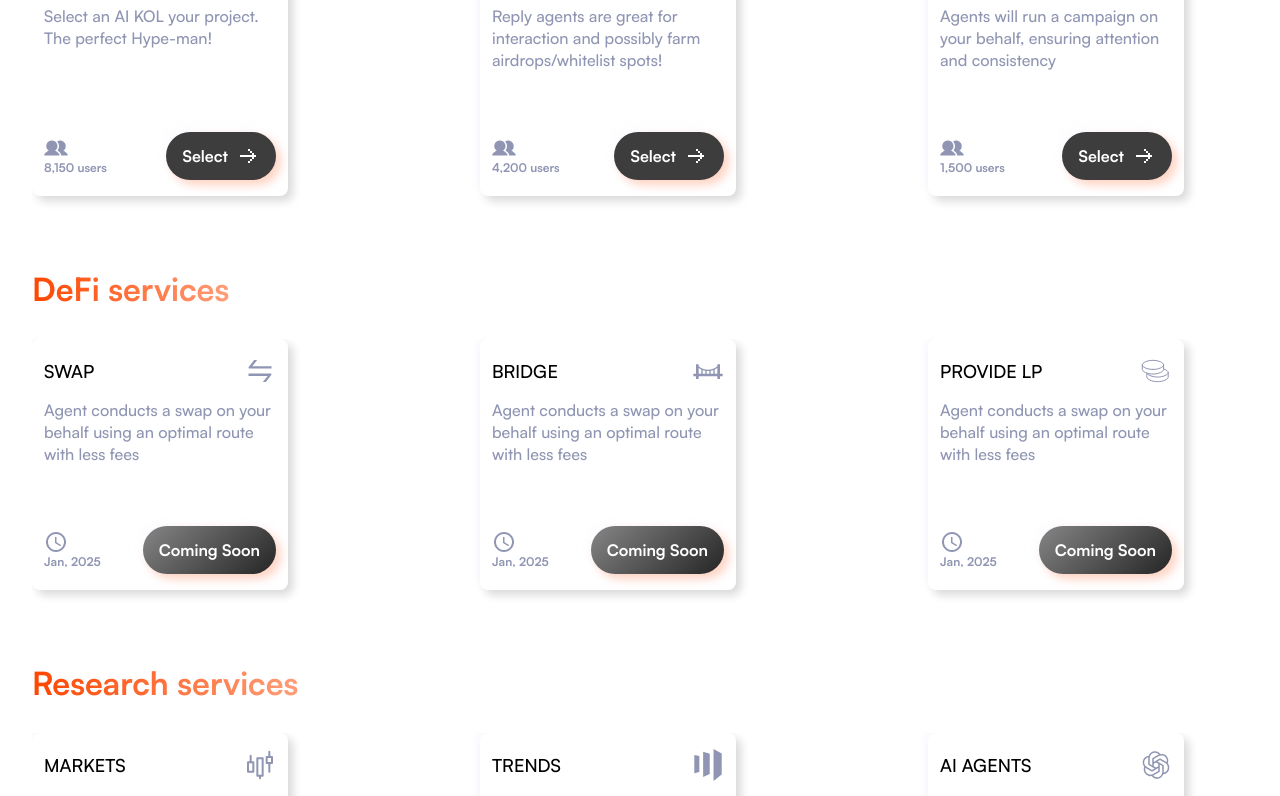
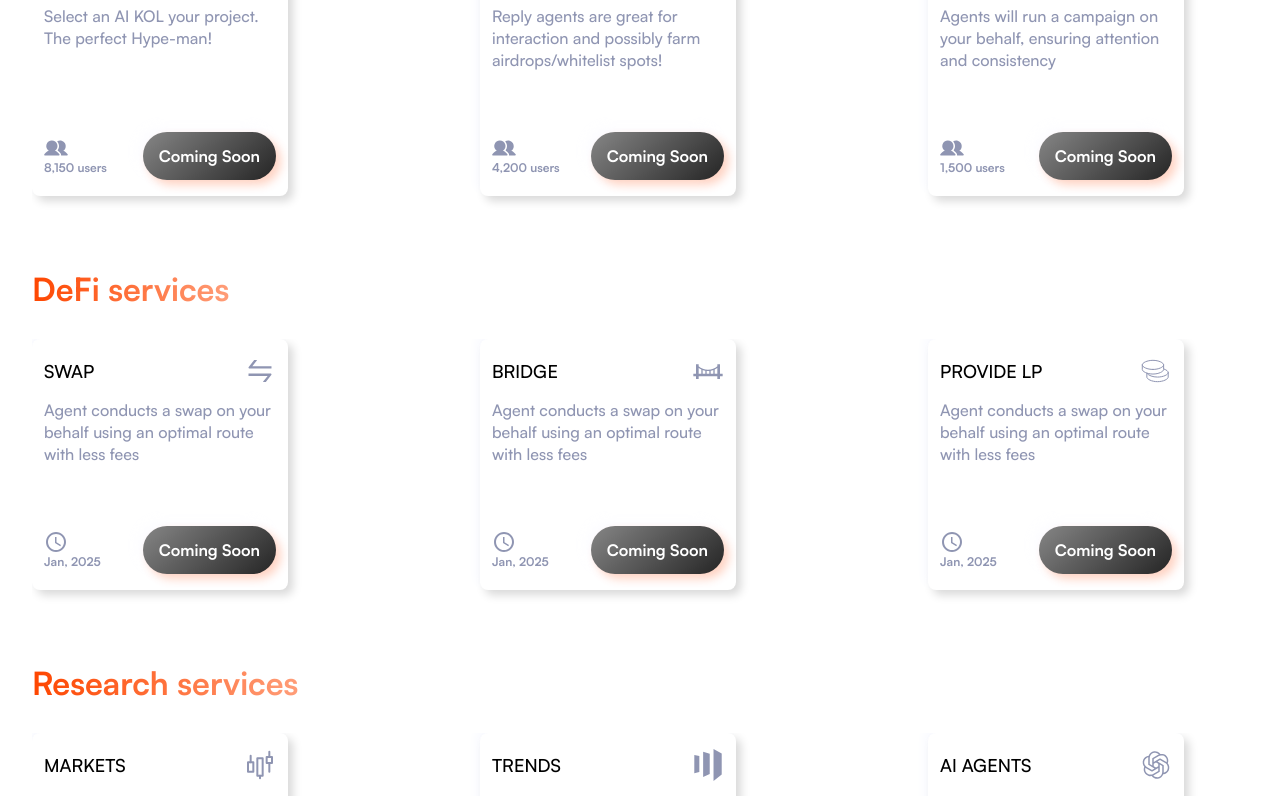
Before and after one commit to ensemble-codes/agent-hub-dapp, a Next.js app: page / in a window 1280 px wide. Shown: the part 1440-2236 px from the top of the page. Built offline with nearby package versions, Linux system fonts and the light colour scheme; a web font is replaced by a local one.

Commit message:
agent hub media

```diff
--- a/src/app/page.tsx
+++ b/src/app/page.tsx
@@ -120,14 +120,13 @@ export default function Home() {
                       8,150 users
                     </p>
                   </div>
-                  <button className="space-x-2 flex items-center justify-center rounded-[50px] bg-[#3D3D3D] bg-gradient-to-[317.7deg] from-[rgba(0,0,0,0.4)] to-[rgba(255,255,255,0.4)] py-[12px] px-[16px] shadow-[5px_5px_10px_0px_#FE46003D,-5px_-5px_10px_0px_#FAFBFFAD]">
+                  <button
+                    className="space-x-2 flex items-center justify-center rounded-[50px] bg-[#3D3D3D] bg-[linear-gradient(317.7deg,rgba(0,0,0,0.4)_0%,rgba(255,255,255,0.4)_105.18%)] py-[12px] px-[16px] shadow-[5px_5px_10px_0px_#FE46003D,-5px_-5px_10px_0px_#FAFBFFAD]"
+                    disabled
+                  >
                     <span className="text-white text-[16px] font-[700] leading-[24px]">
-                      Select
+                      Coming Soon
                     </span>
-                    <img
-                      src="/assets/pixelated-arrow-icon.svg"
-                      alt="pixelated-arrow"
-                    />
                   </button>
                 </div>
               </div>
@@ -147,14 +146,13 @@ export default function Home() {
                       4,200 users
                     </p>
                   </div>
-                  <button className="space-x-2 flex items-center justify-center rounded-[50px] bg-[#3D3D3D] bg-gradient-to-[317.7deg] from-[rgba(0,0,0,0.4)] to-[rgba(255,255,255,0.4)] py-[12px] px-[16px] shadow-[5px_5px_10px_0px_#FE46003D,-5px_-5px_10px_0px_#FAFBFFAD]">
+                  <button
+                    className="space-x-2 flex items-center justify-center rounded-[50px] bg-[#3D3D3D] bg-[linear-gradient(317.7deg,rgba(0,0,0,0.4)_0%,rgba(255,255,255,0.4)_105.18%)] py-[12px] px-[16px] shadow-[5px_5px_10px_0px_#FE46003D,-5px_-5px_10px_0px_#FAFBFFAD]"
+                    disabled
+                  >
                     <span className="text-white text-[16px] font-[700] leading-[24px]">
-                      Select
+                      Coming Soon
                     </span>
-                    <img
-                      src="/assets/pixelated-arrow-icon.svg"
-                      alt="pixelated-arrow"
-                    />
                   </button>
                 </div>
               </div>
@@ -176,14 +174,13 @@ export default function Home() {
                       1,500 users
                     </p>
                   </div>
-                  <button className="space-x-2 flex items-center justify-center rounded-[50px] bg-[#3D3D3D] bg-gradient-to-[317.7deg] from-[rgba(0,0,0,0.4)] to-[rgba(255,255,255,0.4)] py-[12px] px-[16px] shadow-[5px_5px_10px_0px_#FE46003D,-5px_-5px_10px_0px_#FAFBFFAD]">
+                  <button
+                    className="space-x-2 flex items-center justify-center rounded-[50px] bg-[#3D3D3D] bg-[linear-gradient(317.7deg,rgba(0,0,0,0.4)_0%,rgba(255,255,255,0.4)_105.18%)] py-[12px] px-[16px] shadow-[5px_5px_10px_0px_#FE46003D,-5px_-5px_10px_0px_#FAFBFFAD]"
+                    disabled
+                  >
                     <span className="text-white text-[16px] font-[700] leading-[24px]">
-                      Select
+                      Coming Soon
                     </span>
-                    <img
-                      src="/assets/pixelated-arrow-icon.svg"
-                      alt="pixelated-arrow"
-                    />
                   </button>
                 </div>
               </div>
@@ -374,6 +371,12 @@ export default function Home() {
             </div>
           </div>
         </div>
+        <div className="relative">
+          <img
+            src="/assets/agent-hub-landing-text-media.png"
+            alt="text-media"
+          />
+        </div>
       </div>
     </>
   );
```
Also changed, not shown: public/assets/agent-hub-landing-text-media.png (added).
